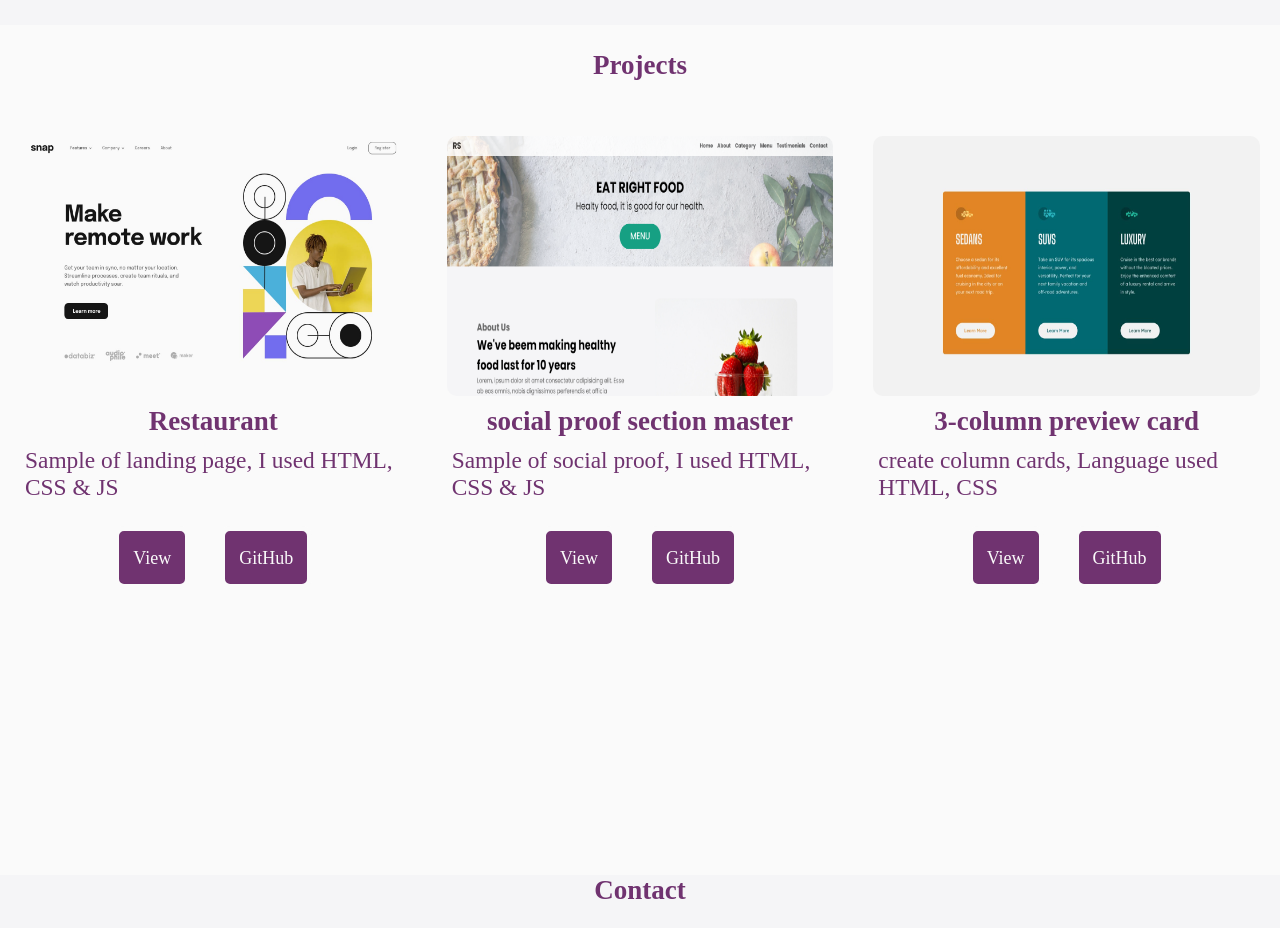
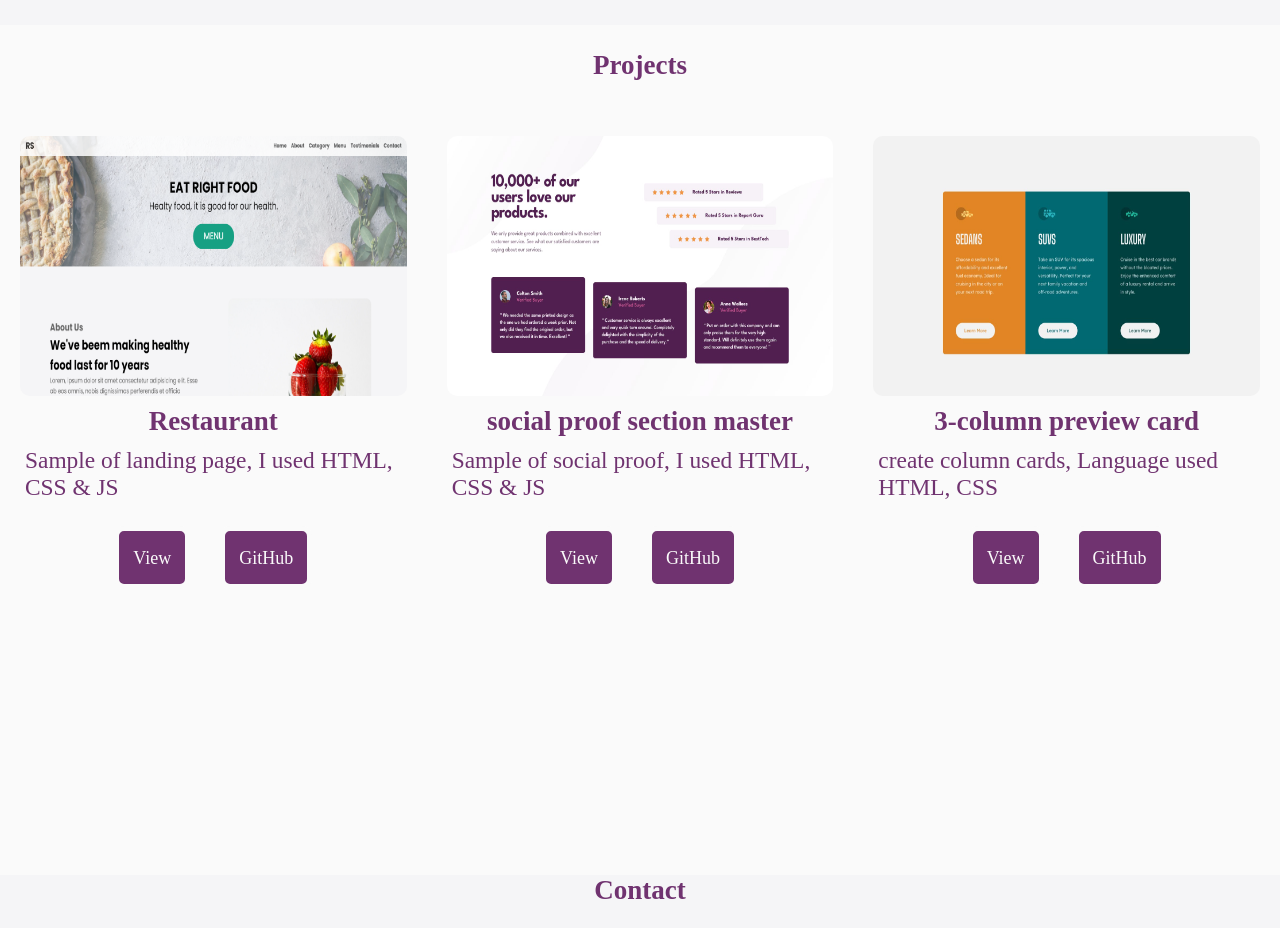
Before and after one commit to CS-Arwa/Portfolio, a plain HTML site: page index.html in a window 1280 px wide. Shown: the part 1780-2708 px from the top of the page. Drawn offline with nearby package versions, Linux system fonts and the light colour scheme.

Commit message:
edit projects

```diff
--- a/index.html
+++ b/index.html
@@ -80,7 +80,7 @@
             <h1>Projects</h1>
             <div class="projects-container">
                 <div class="col">
-                    <img src="./images/desktop-design.jpg" alt="project-view">
+                    <img src="./images/restaurant.png" alt="project-view">
                     <h5>Restaurant</h5>
                     <p>Sample of landing page, I used HTML, CSS & JS</p>
                     <div class="links">
@@ -90,7 +90,7 @@
                 </div>
 
                 <div class="col">
-                    <img src="./images/restaurant.png" alt="project-view">
+                    <img src="./images/social-proof.jpg" alt="project-view">
                     <h5>social proof section master</h5>
                     <p>Sample of social proof, I used HTML, CSS & JS</p>
                     <div class="links">
```
